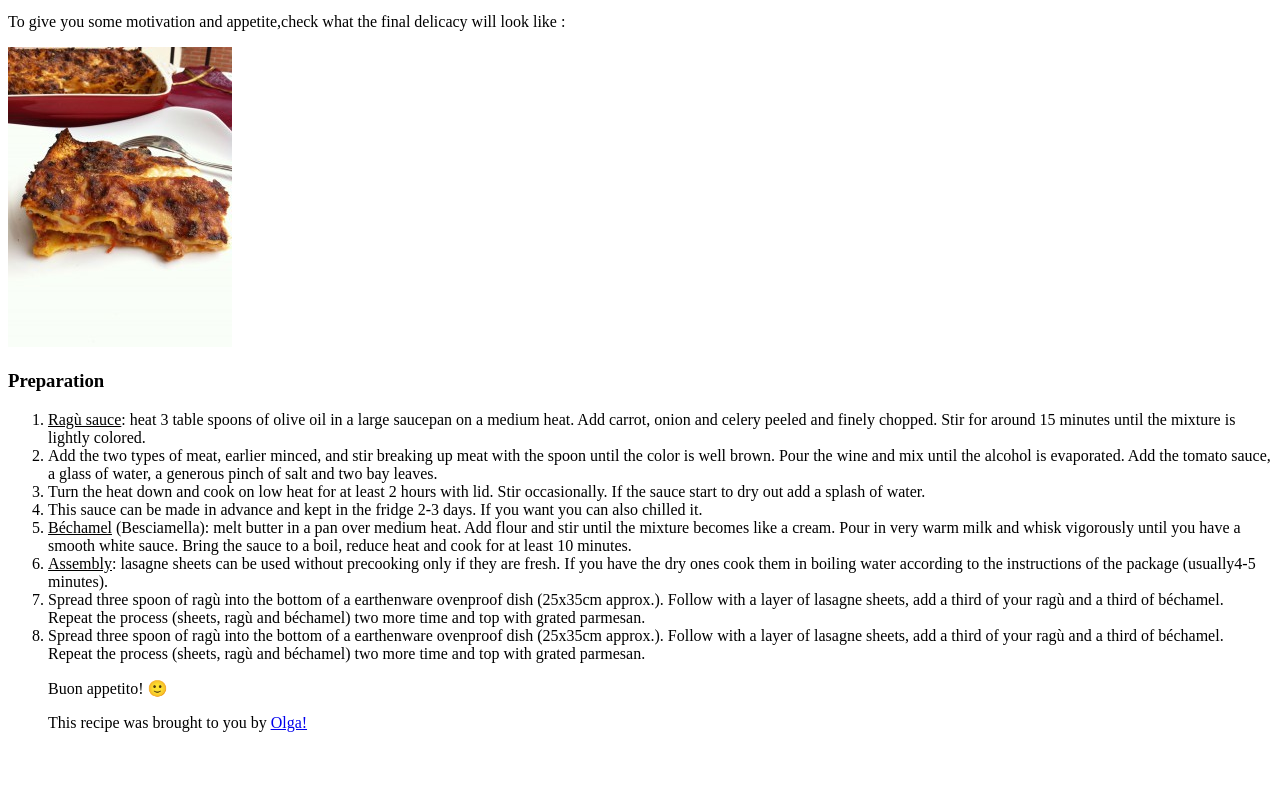
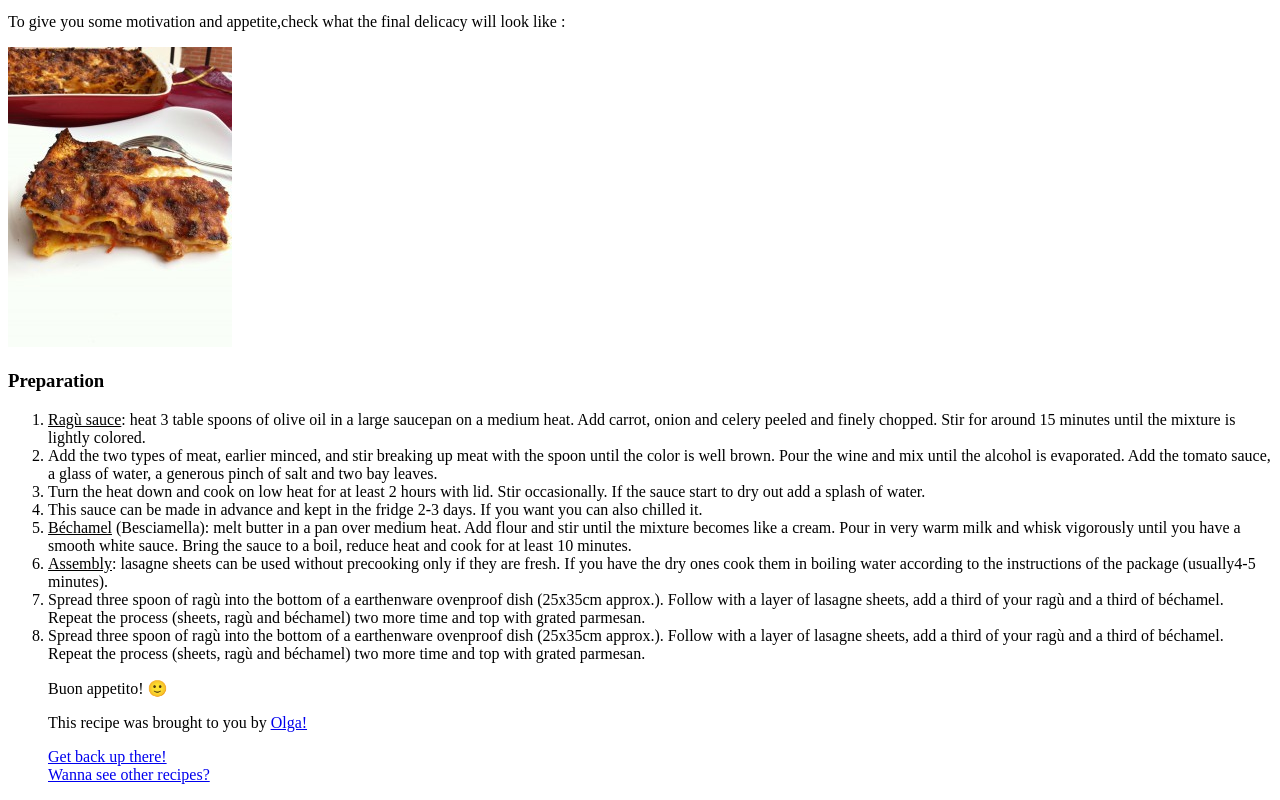
Before and after one commit to IgnorantAI/odin-recipes, a plain HTML site: page recipes/lasagna.html in a window 1280 px wide. Shown: the part 599-1399 px from the top of the page. Before the commit the page ends 1347 px from the top, so only its background shows below. Drawn offline with Linux system fonts and the light colour scheme.

Commit message:
Added navigation links

```diff
--- a/recipes/lasagna.html
+++ b/recipes/lasagna.html
@@ -82,6 +82,8 @@
     <p>
         This recipe was brought to you by <a href="https://www.midailaricetta.it/author/roibosh76/">Olga!</a>
     </p>
-
+    <a href="./lasagna.html">Get back up there!</a>
+    <br>
+    <a href="../index.html">Wanna see other recipes?</a>
 </body>
 </html>
```
